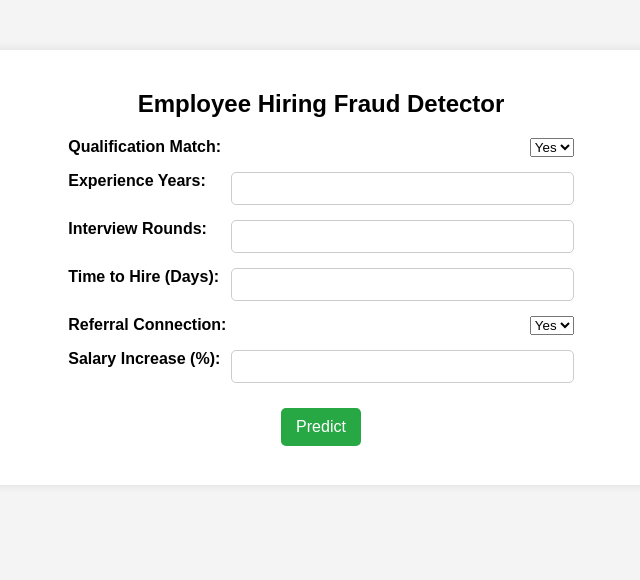
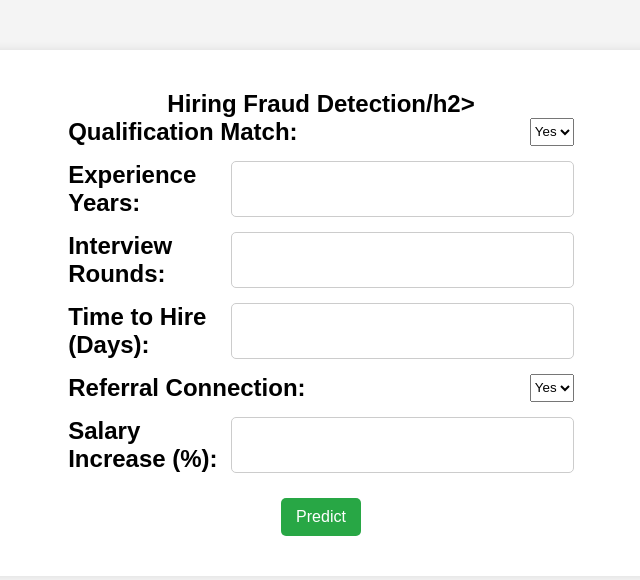
Before and after one commit to cambani/hiring-fraud-detection, a Flask app: page / in a window 1280 px wide. Shown: the top 580 px of the page, without its empty margins (319-959 px from the left). Run offline with Flask 3, Linux system fonts and the light colour scheme; parts of the project's set-up code (start-up, migrations or seed data) failed here and were passed over.

Commit message:
Update index.html

```diff
--- a/templates/index.html
+++ b/templates/index.html
@@ -8,7 +8,7 @@
 </head>
 <body>
     <div class="container">
-        <h2>Employee Hiring Fraud Detector</h2>
+        <h2>Hiring Fraud Detection/h2>
         <form action="/predict" method="post">
             <div class="form-group">
                 <label for="qualification_match">Qualification Match:</label>
```
